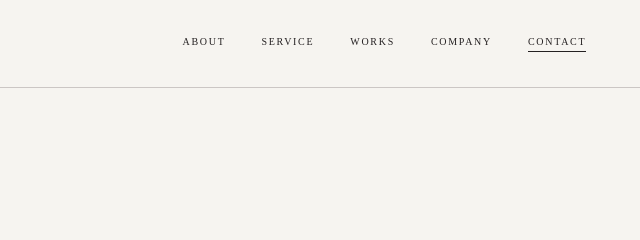
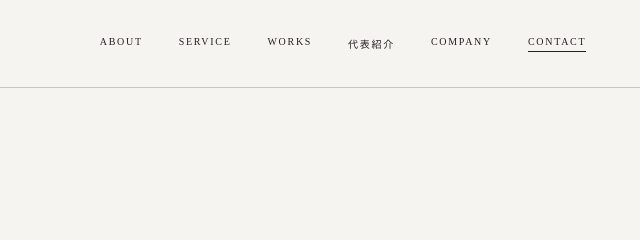
Before and after one commit to bassment-inc/bassment-web, a website: page public/contact/index.html in a window 1280 px wide. Shown: the top 240 px of the page, 640-1280 px from the left. Drawn offline with Linux system fonts and the light colour scheme.

Commit message:
Add representative profile page

```diff
--- a/public/contact/index.html
+++ b/public/contact/index.html
@@ -5,4 +5,4 @@
 <meta name="twitter:card" content="summary_large_image"><meta name="twitter:title" content="Contact | BASSMENT Inc."><meta name="twitter:description" content="音楽で実現したいことを、アイデアの段階からお聞かせください。"><meta name="twitter:image" content="https://bassment.co.jp/og.png">
 <meta name="theme-color" content="#0b0a09"><link rel="icon" href="/favicon.ico" sizes="any"><link rel="icon" type="image/png" sizes="32x32" href="/favicon-32.png"><link rel="apple-touch-icon" sizes="180x180" href="/apple-touch-icon.png"><link rel="manifest" href="/site.webmanifest"><link rel="stylesheet" href="/assets/styles.css"><script defer src="/assets/contact.js"></script>
 <script type="application/ld+json">{"@context":"https://schema.org","@graph":[{"@type":"Organization","@id":"https://bassment.co.jp/#organization","name":"株式会社ベースメント","alternateName":"BASSMENT Inc.","url":"https://bassment.co.jp/","logo":{"@type":"ImageObject","url":"https://bassment.co.jp/assets/bassment-logo.png"},"email":"hamasaki@bassment.co.jp"},{"@type":"WebSite","@id":"https://bassment.co.jp/#website","url":"https://bassment.co.jp/","name":"BASSMENT Inc.","inLanguage":"ja","publisher":{"@id":"https://bassment.co.jp/#organization"}}]}</script></head>
-<body><main class="company-page"><header class="site-header company-header"><a class="header-note" href="/">Ideas Into Form, Through Music</a><nav aria-label="メインナビゲーション"><a href="/about/">About</a><a href="/service/">Service</a><a href="/works/">Works</a><a href="/company/">Company</a><a aria-current="page" href="/contact/">Contact</a></nav></header><section class="company-hero"><a href="/" aria-label="BASSMENTトップへ"><img src="/assets/bassment-logo.png" alt="BASSMENT Inc."></a><div><p class="eyebrow">Get in touch</p><h1>Contact</h1></div></section><section class="contact section"><div class="section-label"><span>01</span> Contact</div><div class="section-main"><p class="eyebrow">お問い合わせ</p><h2>音楽で実現したいことを、<br>聞かせてください。</h2><p>企画書や明確な要件は必要ありません。アイデアの段階から、一緒に可能性を整理します。</p><p class="contact-address"><span>E-mail</span><a class="email-copy" href="mailto:hamasaki@bassment.co.jp" data-copy-email>hamasaki@bassment.co.jp<span class="copy-tooltip" aria-live="polite">メールアドレスをコピー</span></a></p><a class="contact-link" href="mailto:hamasaki@bassment.co.jp"><span>まずはベースメントに相談する</span><span>↗</span></a></div></section><footer><img src="/assets/bassment-logo.png" alt="BASSMENT Inc."><div class="footer-contact"><a href="/company/">株式会社ベースメント</a><a href="mailto:hamasaki@bassment.co.jp">hamasaki@bassment.co.jp</a></div><span>© BASSMENT Inc.</span></footer></main></body></html>
+<body><main class="company-page"><header class="site-header company-header"><a class="header-note" href="/">Ideas Into Form, Through Music</a><nav aria-label="メインナビゲーション"><a href="/about/">About</a><a href="/service/">Service</a><a href="/works/">Works</a><a href="/representative/">代表紹介</a><a href="/company/">Company</a><a aria-current="page" href="/contact/">Contact</a></nav></header><section class="company-hero"><a href="/" aria-label="BASSMENTトップへ"><img src="/assets/bassment-logo.png" alt="BASSMENT Inc."></a><div><p class="eyebrow">Get in touch</p><h1>Contact</h1></div></section><section class="contact section"><div class="section-label"><span>01</span> Contact</div><div class="section-main"><p class="eyebrow">お問い合わせ</p><h2>音楽で実現したいことを、<br>聞かせてください。</h2><p>企画書や明確な要件は必要ありません。アイデアの段階から、一緒に可能性を整理します。</p><p class="contact-address"><span>E-mail</span><a class="email-copy" href="mailto:hamasaki@bassment.co.jp" data-copy-email>hamasaki@bassment.co.jp<span class="copy-tooltip" aria-live="polite">メールアドレスをコピー</span></a></p><a class="contact-link" href="mailto:hamasaki@bassment.co.jp"><span>まずはベースメントに相談する</span><span>↗</span></a></div></section><footer><img src="/assets/bassment-logo.png" alt="BASSMENT Inc."><div class="footer-contact"><a href="/company/">株式会社ベースメント</a><a href="mailto:hamasaki@bassment.co.jp">hamasaki@bassment.co.jp</a></div><span>© BASSMENT Inc.</span></footer></main></body></html>
```
